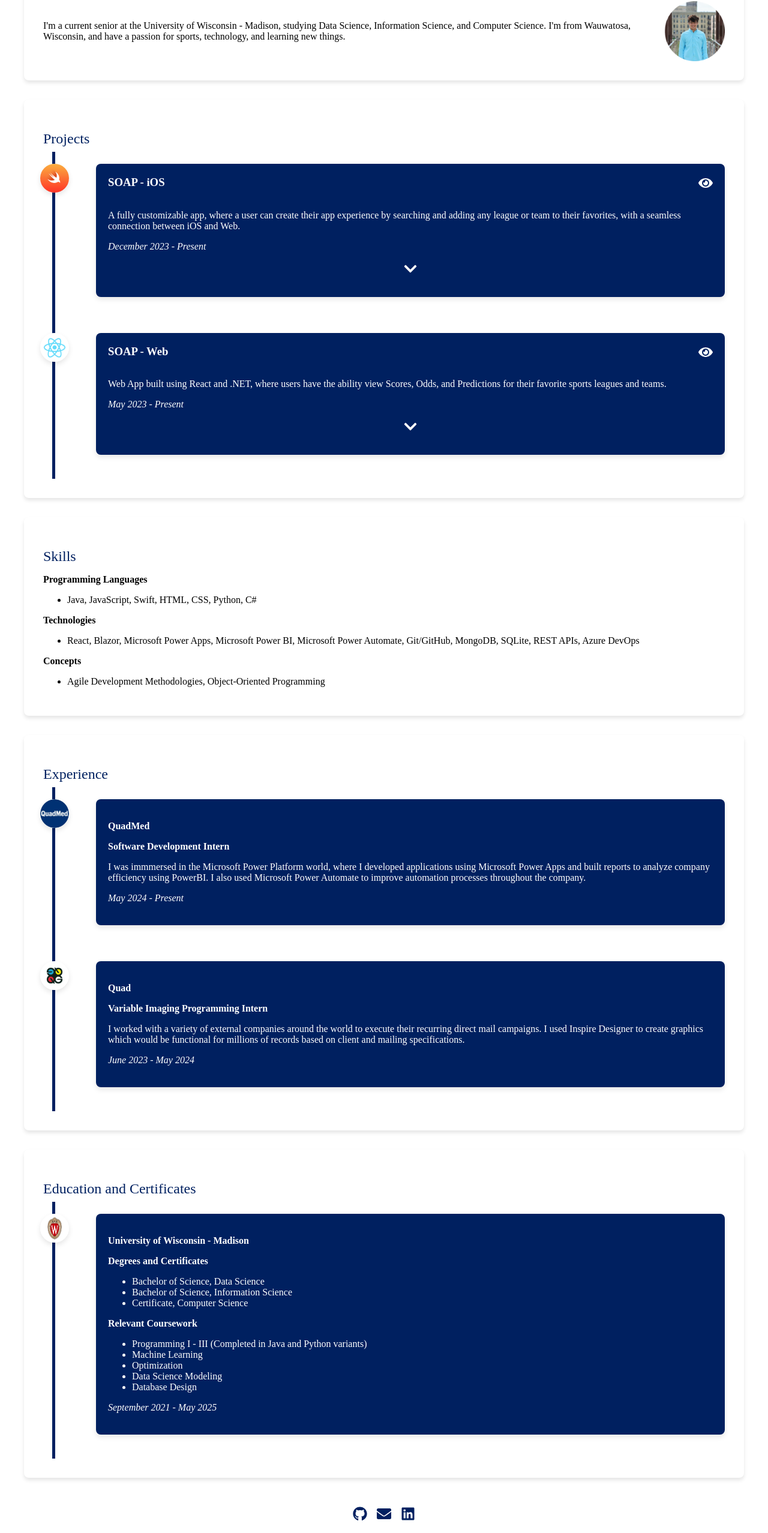
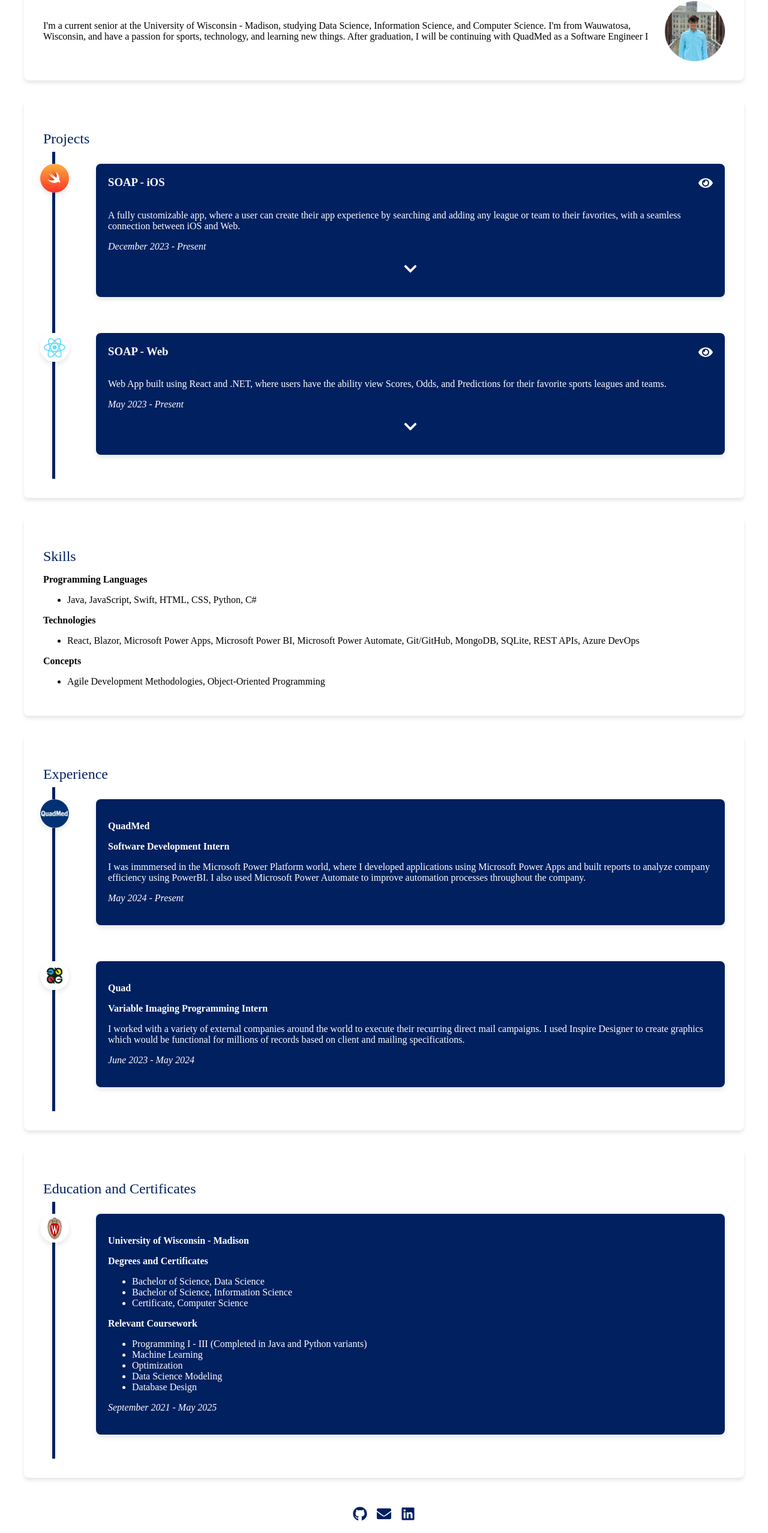
Before and after one commit to kolbyboesel/Kolby-Portfolio, a React (Create React App) app: page / in a window 1280 px wide. Shown: the part 200-2755 px from the top of the page at 60% size. Built offline with nearby package versions, Linux system fonts and the light colour scheme; the HTML template or start-up script is replaced by a standard one.

Commit message:
Updated about to show employment

```diff
--- a/src/components/About.js
+++ b/src/components/About.js
@@ -8,7 +8,7 @@ const About = () => {
                 <h2>Hi, I'm Kolby</h2>
                 <div className="about-details">
                     <p style={{ paddingRight: '20px' }}>
-                        I'm a current senior at the University of Wisconsin - Madison, studying Data Science, Information Science, and Computer Science. I'm from Wauwatosa, Wisconsin, and have a passion for sports, technology, and learning new things.
+                        I'm a current senior at the University of Wisconsin - Madison, studying Data Science, Information Science, and Computer Science. I'm from Wauwatosa, Wisconsin, and have a passion for sports, technology, and learning new things. After graduation, I will be continuing with QuadMed as a Software Engineer I
                     </p>
                     <img className='headshot-image' src='/logo512.png' alt='Kolby_Headshot'></img>
                 </div>
--- a/src/components/Footer.js
+++ b/src/components/Footer.js
@@ -28,7 +28,7 @@ const Footer = () => {
                     <FaLinkedin size={24} />
                 </a>
             </div>
-            <p>Site Last Updated: 2/3/2025</p>
+            <p>Site Last Updated: 2/27/2025</p>
         </footer>
     );
 };
--- a/src/components/Projects.js
+++ b/src/components/Projects.js
@@ -15,7 +15,7 @@ const Projects = () => {
             previewImage: '/ios_preview.jpeg',
             link: 'https://apps.apple.com/us/app/soap-scores/id6475890955',
             time: 'December 2023 - Present',
-            links: [{ name: 'App Store Link', link: 'https://apps.apple.com/us/app/soap-scores/id6475890955' }, { name: 'GitHub (Access Required)', link: 'https://github.com/kolbyboesel/SOAP-iOS-Live' }],
+            links: [{ name: 'App Store Link - Currently unavailable on App Store due to expiration of Developer membership', link: 'https://apps.apple.com/us/app/soap-scores/id6475890955' }, { name: 'GitHub (Access Required)', link: 'https://github.com/kolbyboesel/SOAP-iOS-Live' }],
         },
         {
             name: 'SOAP - Web',
```
